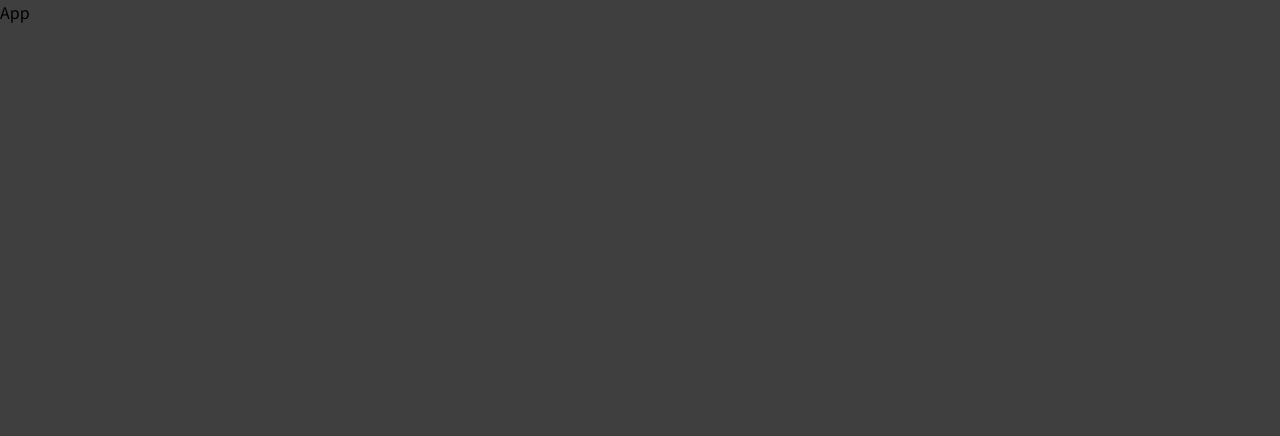
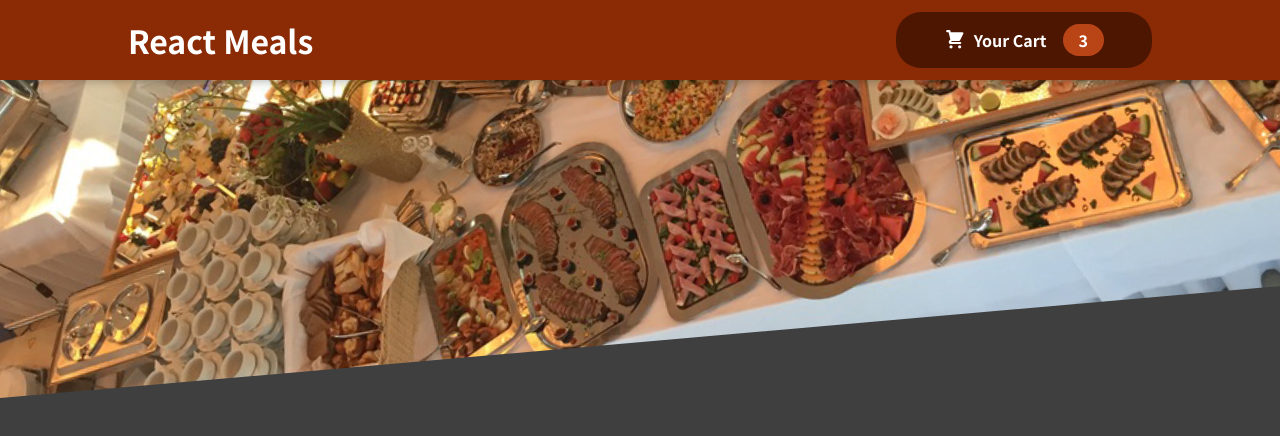
Before and after one commit to khoirulariffin/food-order, a React (Vite) app: page / in a window 1280 px wide. Shown: the top 436 px of the page. Built offline with nearby package versions, Linux system fonts and the light colour scheme.

Commit message:
feat: add header

```diff
--- a/index.html
+++ b/index.html
@@ -4,7 +4,7 @@
     <meta charset="UTF-8" />
     <link rel="icon" type="image/svg+xml" href="/vite.svg" />
     <meta name="viewport" content="width=device-width, initial-scale=1.0" />
-    <title>Vite + React</title>
+    <title>Food Order</title>
   </head>
   <body>
     <div id="root"></div>
--- a/src/app.jsx
+++ b/src/app.jsx
@@ -1,7 +1,12 @@
-// import React from "react";
+import React from "react";
+import Header from "./components/Layout/Header/Header";
 
 const App = () => {
-  return <div>App</div>;
+  return (
+    <React.Fragment>
+      <Header />
+    </React.Fragment>
+  );
 };
 
 export default App;
--- /dev/null
+++ b/src/assets/index.js
@@ -0,0 +1,3 @@
+import meals from "./meals.jpg";
+
+export { meals };
--- /dev/null
+++ b/src/components/Cart/CartIcon.jsx
@@ -0,0 +1,17 @@
+import React from "react";
+
+const CartIcon = () => {
+  return (
+    <React.Fragment>
+      <svg
+        xmlns="http://www.w3.org/2000/svg"
+        viewBox="0 0 20 20"
+        fill="currentColor"
+      >
+        <path d="M3 1a1 1 0 000 2h1.22l.305 1.222a.997.997 0 00.01.042l1.358 5.43-.893.892C3.74 11.846 4.632 14 6.414 14H15a1 1 0 000-2H6.414l1-1H14a1 1 0 00.894-.553l3-6A1 1 0 0017 3H6.28l-.31-1.243A1 1 0 005 1H3zM16 16.5a1.5 1.5 0 11-3 0 1.5 1.5 0 013 0zM6.5 18a1.5 1.5 0 100-3 1.5 1.5 0 000 3z" />
+      </svg>
+    </React.Fragment>
+  );
+};
+
+export default CartIcon;
--- /dev/null
+++ b/src/components/Layout/Header/Header.jsx
@@ -0,0 +1,23 @@
+import React from "react";
+
+import { meals } from "../../../assets";
+
+import classes from "./Header.module.css";
+
+import HeaderCartButton from "../HeaderCartButton/HeaderCartButton";
+
+const Header = () => {
+  return (
+    <React.Fragment>
+      <header className={classes.header}>
+        <h1>React Meals</h1>
+        <HeaderCartButton />
+      </header>
+      <div className={classes["main-image"]}>
+        <img src={meals} alt="meals" />
+      </div>
+    </React.Fragment>
+  );
+};
+
+export default Header;
--- /dev/null
+++ b/src/components/Layout/Header/Header.module.css
@@ -0,0 +1,29 @@
+.header {
+  position: fixed;
+  top: 0;
+  left: 0;
+  width: 100%;
+  height: 5rem;
+  background-color: #8a2b06;
+  color: white;
+  display: flex;
+  justify-content: space-between;
+  align-items: center;
+  padding: 0 10%;
+  box-shadow: 0 2px 8px rgba(0, 0, 0, 0.25);
+  z-index: 10;
+}
+
+.main-image {
+  width: 100%;
+  height: 25rem;
+  z-index: 0;
+  overflow: hidden;
+}
+
+.main-image img {
+  width: 110%;
+  height: 100%;
+  object-fit: cover;
+  transform: rotateZ(-5deg) translateY(-4rem) translateX(-1rem);
+}
--- /dev/null
+++ b/src/components/Layout/HeaderCartButton/HeaderCartButton.jsx
@@ -0,0 +1,19 @@
+import React from "react";
+import CartIcon from "../../Cart/CartIcon";
+import classes from "./HeaderCartButton.module.css";
+
+const HeaderCartButton = () => {
+  return (
+    <React.Fragment>
+      <button className={classes.button}>
+        <span className={classes.icon}>
+          <CartIcon />
+        </span>
+        <span>Your Cart</span>
+        <span className={classes.badge}>3</span>
+      </button>
+    </React.Fragment>
+  );
+};
+
+export default HeaderCartButton;
--- /dev/null
+++ b/src/components/Layout/HeaderCartButton/HeaderCartButton.module.css
@@ -0,0 +1,59 @@
+.button {
+  cursor: pointer;
+  font: inherit;
+  border: none;
+  background-color: #4d1601;
+  color: white;
+  padding: 0.75rem 3rem;
+  display: flex;
+  justify-content: space-around;
+  align-items: center;
+  border-radius: 25px;
+  font-weight: bold;
+}
+
+.button:hover,
+.button:active {
+  background-color: #2c0d00;
+}
+
+.icon {
+  width: 1.35rem;
+  height: 1.35rem;
+  margin-right: 0.5rem;
+}
+
+.badge {
+  background-color: #b94517;
+  padding: 0.25rem 1rem;
+  border-radius: 25px;
+  margin-left: 1rem;
+  font-weight: bold;
+}
+
+.button:hover .badge,
+.button:active .badge {
+  background-color: #92320c;
+}
+
+.bump {
+  animation: bump 300ms ease-out;
+}
+
+@keyframes bump {
+  0% {
+    transform: scale(1);
+  }
+  10% {
+    transform: scale(0.9);
+  }
+  30% {
+    transform: scale(1.1);
+  }
+  50% {
+    transform: scale(1.15);
+  }
+  100% {
+    transform: scale(1);
+  }
+}
```
Also changed, not shown: src/assets/meals.jpg (added).
